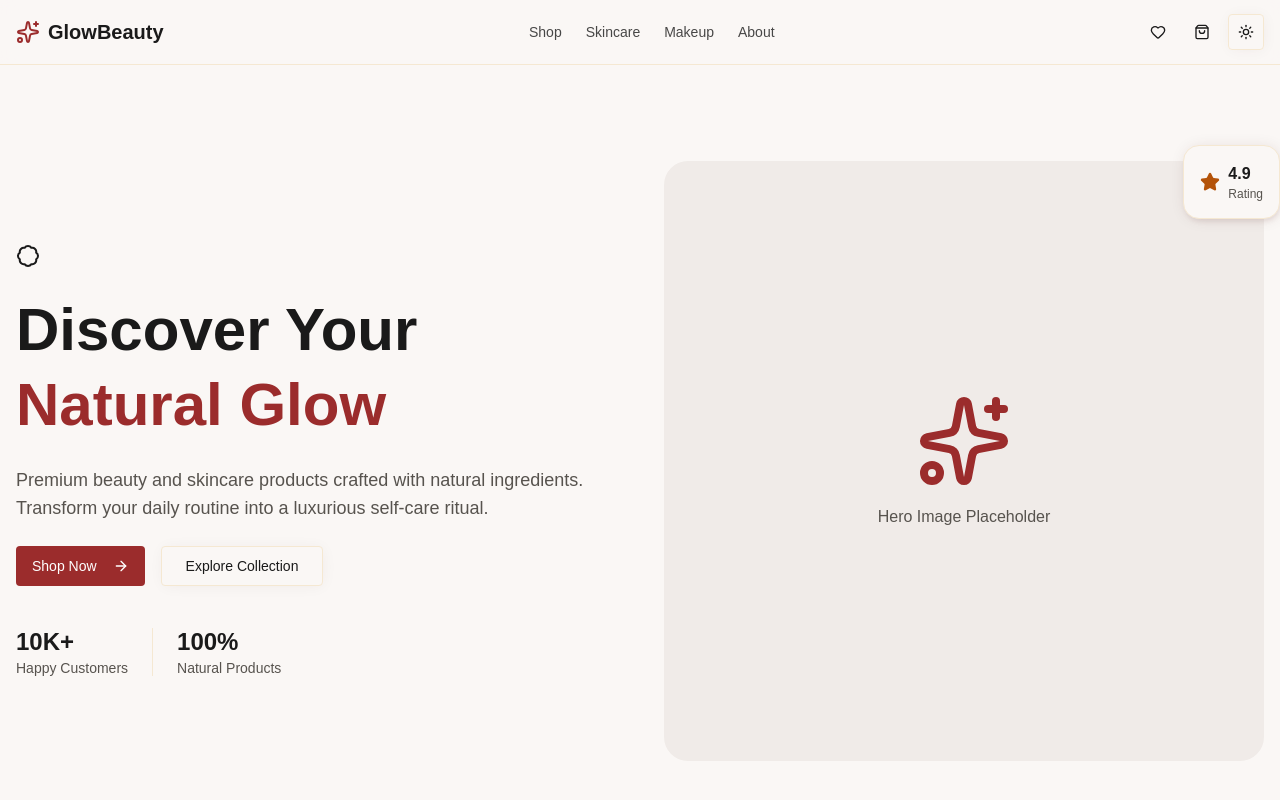
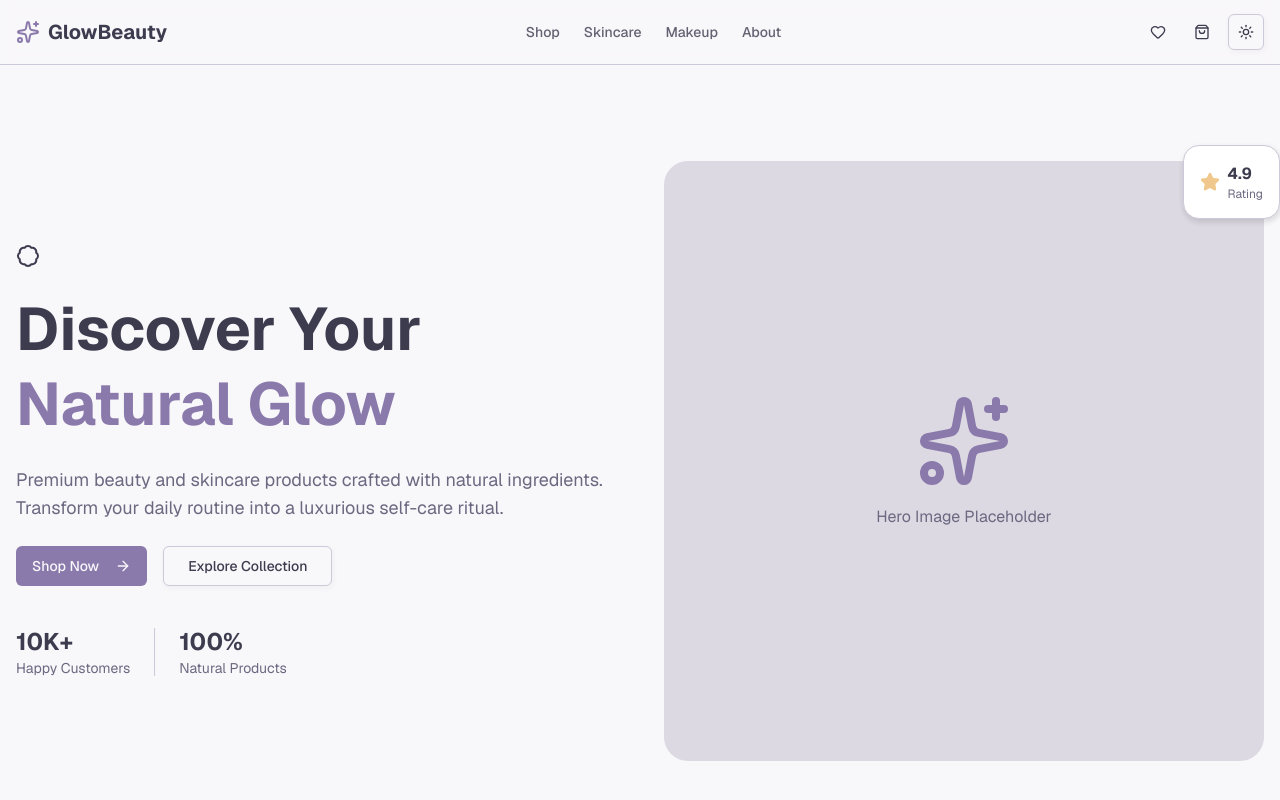
Before and after one commit to Zaprovic/mom-shop-new, a Next.js app: page / in a window 1280 px wide. Shown: the top 800 px of the page. Built offline with nearby package versions, Linux system fonts and the light colour scheme.

Commit message:
style: added new theme from tweakcn

```diff
--- a/src/app/globals.css
+++ b/src/app/globals.css
@@ -57,121 +57,121 @@
 }
 
 :root {
-  --background: oklch(0.9779 0.0042 56.3756);
-  --foreground: oklch(0.2178 0 0);
-  --card: oklch(0.9779 0.0042 56.3756);
-  --card-foreground: oklch(0.2178 0 0);
-  --popover: oklch(0.9779 0.0042 56.3756);
-  --popover-foreground: oklch(0.2178 0 0);
-  --primary: oklch(0.465 0.147 24.9381);
-  --primary-foreground: oklch(1 0 0);
-  --secondary: oklch(0.9625 0.0385 89.0943);
-  --secondary-foreground: oklch(0.4847 0.1022 75.1153);
-  --muted: oklch(0.9431 0.0068 53.4442);
-  --muted-foreground: oklch(0.4444 0.0096 73.639);
-  --accent: oklch(0.9619 0.058 95.6174);
-  --accent-foreground: oklch(0.3958 0.1331 25.723);
-  --destructive: oklch(0.4437 0.1613 26.8994);
-  --destructive-foreground: oklch(1 0 0);
-  --border: oklch(0.9355 0.0324 80.9937);
-  --input: oklch(0.9355 0.0324 80.9937);
-  --ring: oklch(0.465 0.147 24.9381);
-  --chart-1: oklch(0.5054 0.1905 27.5181);
-  --chart-2: oklch(0.465 0.147 24.9381);
-  --chart-3: oklch(0.3958 0.1331 25.723);
-  --chart-4: oklch(0.5553 0.1455 48.9975);
-  --chart-5: oklch(0.4732 0.1247 46.2007);
-  --sidebar: oklch(0.9431 0.0068 53.4442);
-  --sidebar-foreground: oklch(0.2178 0 0);
-  --sidebar-primary: oklch(0.465 0.147 24.9381);
-  --sidebar-primary-foreground: oklch(1 0 0);
-  --sidebar-accent: oklch(0.9619 0.058 95.6174);
-  --sidebar-accent-foreground: oklch(0.3958 0.1331 25.723);
-  --sidebar-border: oklch(0.9355 0.0324 80.9937);
-  --sidebar-ring: oklch(0.465 0.147 24.9381);
-  --font-sans: Poppins, sans-serif;
-  --font-serif: Libre Baskerville, serif;
-  --font-mono: IBM Plex Mono, monospace;
-  --radius: 0.375rem;
+  --background: oklch(0.9777 0.0041 301.4256);
+  --foreground: oklch(0.3651 0.0325 287.0807);
+  --card: oklch(1 0 0);
+  --card-foreground: oklch(0.3651 0.0325 287.0807);
+  --popover: oklch(1 0 0);
+  --popover-foreground: oklch(0.3651 0.0325 287.0807);
+  --primary: oklch(0.6104 0.0767 299.7335);
+  --primary-foreground: oklch(0.9777 0.0041 301.4256);
+  --secondary: oklch(0.8957 0.0265 300.2416);
+  --secondary-foreground: oklch(0.3651 0.0325 287.0807);
+  --muted: oklch(0.8906 0.0139 299.7754);
+  --muted-foreground: oklch(0.5288 0.0375 290.7895);
+  --accent: oklch(0.7889 0.0802 359.9375);
+  --accent-foreground: oklch(0.3394 0.0441 1.7583);
+  --destructive: oklch(0.6332 0.1578 22.6734);
+  --destructive-foreground: oklch(0.9777 0.0041 301.4256);
+  --border: oklch(0.8447 0.0226 300.1421);
+  --input: oklch(0.9329 0.0124 301.2783);
+  --ring: oklch(0.6104 0.0767 299.7335);
+  --chart-1: oklch(0.6104 0.0767 299.7335);
+  --chart-2: oklch(0.7889 0.0802 359.9375);
+  --chart-3: oklch(0.7321 0.0749 169.867);
+  --chart-4: oklch(0.854 0.0882 76.8292);
+  --chart-5: oklch(0.7857 0.0645 258.0839);
+  --sidebar: oklch(0.9554 0.0082 301.3541);
+  --sidebar-foreground: oklch(0.3651 0.0325 287.0807);
+  --sidebar-primary: oklch(0.6104 0.0767 299.7335);
+  --sidebar-primary-foreground: oklch(0.9777 0.0041 301.4256);
+  --sidebar-accent: oklch(0.7889 0.0802 359.9375);
+  --sidebar-accent-foreground: oklch(0.3394 0.0441 1.7583);
+  --sidebar-border: oklch(0.8719 0.0198 302.169);
+  --sidebar-ring: oklch(0.6104 0.0767 299.7335);
+  --font-sans: Geist, sans-serif;
+  --font-serif: "Lora", Georgia, serif;
+  --font-mono: "Fira Code", "Courier New", monospace;
+  --radius: 0.5rem;
   --shadow-x: 1px;
-  --shadow-y: 1px;
-  --shadow-blur: 16px;
-  --shadow-spread: -2px;
-  --shadow-opacity: 0.12;
-  --shadow-color: hsl(0 63% 18%);
-  --shadow-2xs: 1px 1px 16px -2px hsl(0 63% 18% / 0.06);
-  --shadow-xs: 1px 1px 16px -2px hsl(0 63% 18% / 0.06);
-  --shadow-sm: 1px 1px 16px -2px hsl(0 63% 18% / 0.12),
-    1px 1px 2px -3px hsl(0 63% 18% / 0.12);
-  --shadow: 1px 1px 16px -2px hsl(0 63% 18% / 0.12),
-    1px 1px 2px -3px hsl(0 63% 18% / 0.12);
-  --shadow-md: 1px 1px 16px -2px hsl(0 63% 18% / 0.12),
-    1px 2px 4px -3px hsl(0 63% 18% / 0.12);
-  --shadow-lg: 1px 1px 16px -2px hsl(0 63% 18% / 0.12),
-    1px 4px 6px -3px hsl(0 63% 18% / 0.12);
-  --shadow-xl: 1px 1px 16px -2px hsl(0 63% 18% / 0.12),
-    1px 8px 10px -3px hsl(0 63% 18% / 0.12);
-  --shadow-2xl: 1px 1px 16px -2px hsl(0 63% 18% / 0.3);
+  --shadow-y: 2px;
+  --shadow-blur: 5px;
+  --shadow-spread: 1px;
+  --shadow-opacity: 0.06;
+  --shadow-color: hsl(0 0% 0%);
+  --shadow-2xs: 1px 2px 5px 1px hsl(0 0% 0% / 0.03);
+  --shadow-xs: 1px 2px 5px 1px hsl(0 0% 0% / 0.03);
+  --shadow-sm: 1px 2px 5px 1px hsl(0 0% 0% / 0.06),
+    1px 1px 2px 0px hsl(0 0% 0% / 0.06);
+  --shadow: 1px 2px 5px 1px hsl(0 0% 0% / 0.06),
+    1px 1px 2px 0px hsl(0 0% 0% / 0.06);
+  --shadow-md: 1px 2px 5px 1px hsl(0 0% 0% / 0.06),
+    1px 2px 4px 0px hsl(0 0% 0% / 0.06);
+  --shadow-lg: 1px 2px 5px 1px hsl(0 0% 0% / 0.06),
+    1px 4px 6px 0px hsl(0 0% 0% / 0.06);
+  --shadow-xl: 1px 2px 5px 1px hsl(0 0% 0% / 0.06),
+    1px 8px 10px 0px hsl(0 0% 0% / 0.06);
+  --shadow-2xl: 1px 2px 5px 1px hsl(0 0% 0% / 0.15);
   --tracking-normal: 0em;
   --spacing: 0.25rem;
 }
 
 .dark {
-  --background: oklch(0.2161 0.0061 56.0434);
-  --foreground: oklch(0.9699 0.0013 106.4238);
-  --card: oklch(0.2685 0.0063 34.2976);
-  --card-foreground: oklch(0.9699 0.0013 106.4238);
-  --popover: oklch(0.2685 0.0063 34.2976);
-  --popover-foreground: oklch(0.9699 0.0013 106.4238);
-  --primary: oklch(0.5054 0.1905 27.5181);
-  --primary-foreground: oklch(0.9779 0.0042 56.3756);
-  --secondary: oklch(0.4732 0.1247 46.2007);
-  --secondary-foreground: oklch(0.9619 0.058 95.6174);
-  --muted: oklch(0.2291 0.006 56.0708);
-  --muted-foreground: oklch(0.8687 0.0043 56.366);
-  --accent: oklch(0.5553 0.1455 48.9975);
-  --accent-foreground: oklch(0.9619 0.058 95.6174);
-  --destructive: oklch(0.6368 0.2078 25.3313);
-  --destructive-foreground: oklch(1 0 0);
-  --border: oklch(0.3741 0.0087 67.5582);
-  --input: oklch(0.3741 0.0087 67.5582);
-  --ring: oklch(0.5054 0.1905 27.5181);
-  --chart-1: oklch(0.7106 0.1661 22.2162);
-  --chart-2: oklch(0.6368 0.2078 25.3313);
-  --chart-3: oklch(0.5771 0.2152 27.325);
-  --chart-4: oklch(0.8369 0.1644 84.4286);
-  --chart-5: oklch(0.7686 0.1647 70.0804);
-  --sidebar: oklch(0.2161 0.0061 56.0434);
-  --sidebar-foreground: oklch(0.9699 0.0013 106.4238);
-  --sidebar-primary: oklch(0.5054 0.1905 27.5181);
-  --sidebar-primary-foreground: oklch(0.9779 0.0042 56.3756);
-  --sidebar-accent: oklch(0.5553 0.1455 48.9975);
-  --sidebar-accent-foreground: oklch(0.9619 0.058 95.6174);
-  --sidebar-border: oklch(0.3741 0.0087 67.5582);
-  --sidebar-ring: oklch(0.5054 0.1905 27.5181);
-  --font-sans: Poppins, sans-serif;
-  --font-serif: Libre Baskerville, serif;
-  --font-mono: IBM Plex Mono, monospace;
-  --radius: 0.375rem;
+  --background: oklch(0.2166 0.0215 292.8474);
+  --foreground: oklch(0.9053 0.0245 293.557);
+  --card: oklch(0.2544 0.0301 292.7315);
+  --card-foreground: oklch(0.9053 0.0245 293.557);
+  --popover: oklch(0.2544 0.0301 292.7315);
+  --popover-foreground: oklch(0.9053 0.0245 293.557);
+  --primary: oklch(0.7058 0.0777 302.0489);
+  --primary-foreground: oklch(0.2166 0.0215 292.8474);
+  --secondary: oklch(0.4604 0.0472 295.5578);
+  --secondary-foreground: oklch(0.9053 0.0245 293.557);
+  --muted: oklch(0.256 0.032 294.838);
+  --muted-foreground: oklch(0.6974 0.0282 300.0614);
+  --accent: oklch(0.3181 0.0321 308.6149);
+  --accent-foreground: oklch(0.8391 0.0692 2.6681);
+  --destructive: oklch(0.6875 0.142 21.4566);
+  --destructive-foreground: oklch(0.2166 0.0215 292.8474);
+  --border: oklch(0.3063 0.0359 293.3367);
+  --input: oklch(0.2847 0.0346 291.2726);
+  --ring: oklch(0.7058 0.0777 302.0489);
+  --chart-1: oklch(0.7058 0.0777 302.0489);
+  --chart-2: oklch(0.8391 0.0692 2.6681);
+  --chart-3: oklch(0.7321 0.0749 169.867);
+  --chart-4: oklch(0.854 0.0882 76.8292);
+  --chart-5: oklch(0.7857 0.0645 258.0839);
+  --sidebar: oklch(0.1985 0.02 293.6639);
+  --sidebar-foreground: oklch(0.9053 0.0245 293.557);
+  --sidebar-primary: oklch(0.7058 0.0777 302.0489);
+  --sidebar-primary-foreground: oklch(0.2166 0.0215 292.8474);
+  --sidebar-accent: oklch(0.3181 0.0321 308.6149);
+  --sidebar-accent-foreground: oklch(0.8391 0.0692 2.6681);
+  --sidebar-border: oklch(0.2847 0.0346 291.2726);
+  --sidebar-ring: oklch(0.7058 0.0777 302.0489);
+  --font-sans: Geist, sans-serif;
+  --font-serif: "Lora", Georgia, serif;
+  --font-mono: "Fira Code", "Courier New", monospace;
+  --radius: 0.5rem;
   --shadow-x: 1px;
-  --shadow-y: 1px;
-  --shadow-blur: 16px;
-  --shadow-spread: -2px;
-  --shadow-opacity: 0.12;
-  --shadow-color: hsl(0 63% 18%);
-  --shadow-2xs: 1px 1px 16px -2px hsl(0 63% 18% / 0.06);
-  --shadow-xs: 1px 1px 16px -2px hsl(0 63% 18% / 0.06);
-  --shadow-sm: 1px 1px 16px -2px hsl(0 63% 18% / 0.12),
-    1px 1px 2px -3px hsl(0 63% 18% / 0.12);
-  --shadow: 1px 1px 16px -2px hsl(0 63% 18% / 0.12),
-    1px 1px 2px -3px hsl(0 63% 18% / 0.12);
-  --shadow-md: 1px 1px 16px -2px hsl(0 63% 18% / 0.12),
-    1px 2px 4px -3px hsl(0 63% 18% / 0.12);
-  --shadow-lg: 1px 1px 16px -2px hsl(0 63% 18% / 0.12),
-    1px 4px 6px -3px hsl(0 63% 18% / 0.12);
-  --shadow-xl: 1px 1px 16px -2px hsl(0 63% 18% / 0.12),
-    1px 8px 10px -3px hsl(0 63% 18% / 0.12);
-  --shadow-2xl: 1px 1px 16px -2px hsl(0 63% 18% / 0.3);
+  --shadow-y: 2px;
+  --shadow-blur: 5px;
+  --shadow-spread: 1px;
+  --shadow-opacity: 0.06;
+  --shadow-color: hsl(0 0% 0%);
+  --shadow-2xs: 1px 2px 5px 1px hsl(0 0% 0% / 0.03);
+  --shadow-xs: 1px 2px 5px 1px hsl(0 0% 0% / 0.03);
+  --shadow-sm: 1px 2px 5px 1px hsl(0 0% 0% / 0.06),
+    1px 1px 2px 0px hsl(0 0% 0% / 0.06);
+  --shadow: 1px 2px 5px 1px hsl(0 0% 0% / 0.06),
+    1px 1px 2px 0px hsl(0 0% 0% / 0.06);
+  --shadow-md: 1px 2px 5px 1px hsl(0 0% 0% / 0.06),
+    1px 2px 4px 0px hsl(0 0% 0% / 0.06);
+  --shadow-lg: 1px 2px 5px 1px hsl(0 0% 0% / 0.06),
+    1px 4px 6px 0px hsl(0 0% 0% / 0.06);
+  --shadow-xl: 1px 2px 5px 1px hsl(0 0% 0% / 0.06),
+    1px 8px 10px 0px hsl(0 0% 0% / 0.06);
+  --shadow-2xl: 1px 2px 5px 1px hsl(0 0% 0% / 0.15);
 }
 
 @layer base {
```
